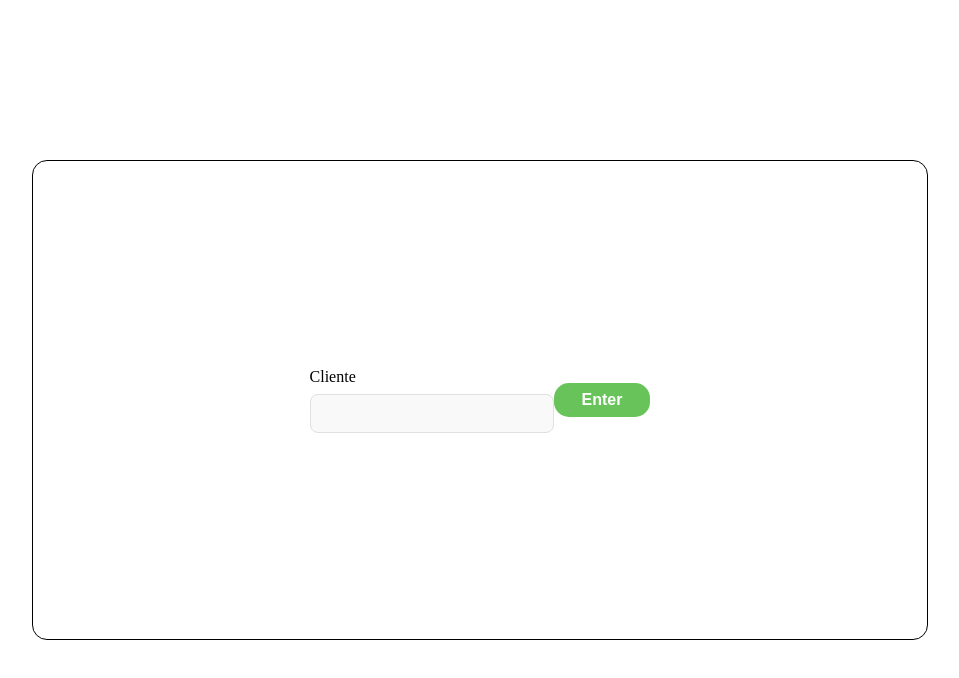
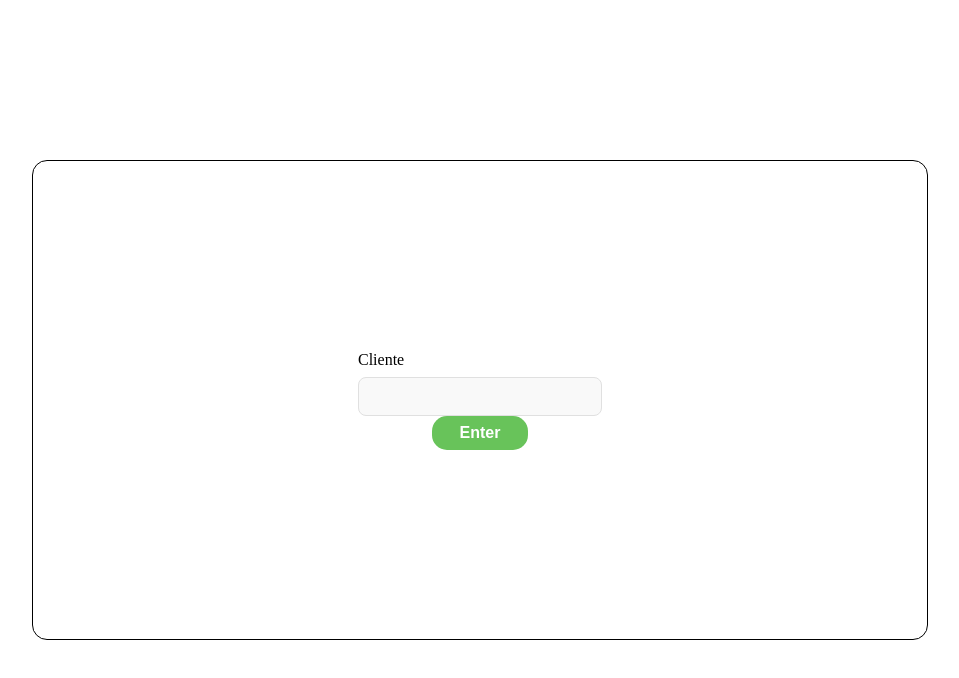
Before and after one commit to JoviOakz/ValmetProject, a React (Vite) app in the folder frontend/: page / in a window 1280 px wide. Shown: the top 678 px of the page, without its empty margins (160-1119 px from the left). Built offline with nearby package versions, Linux system fonts and the light colour scheme.

Commit message:
fix: flex direction column in BudgetCard

```diff
--- a/frontend/src/components/BudgetCard/styled.module.ts
+++ b/frontend/src/components/BudgetCard/styled.module.ts
@@ -8,4 +8,5 @@ export const CardWrapper = styled.div`
     display: flex;
     justify-content: center;
     align-items: center;
+    flex-direction: column
 `;
```
